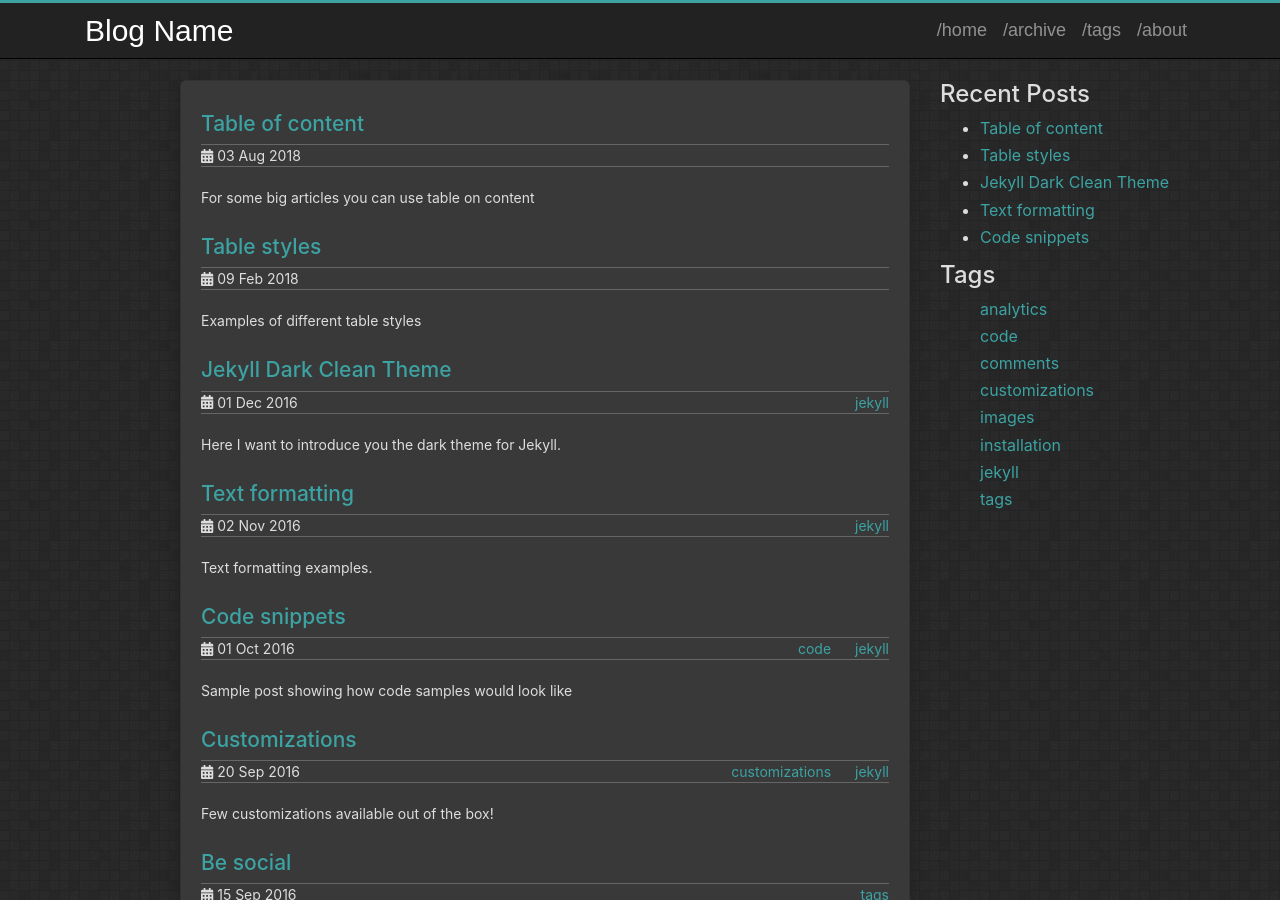
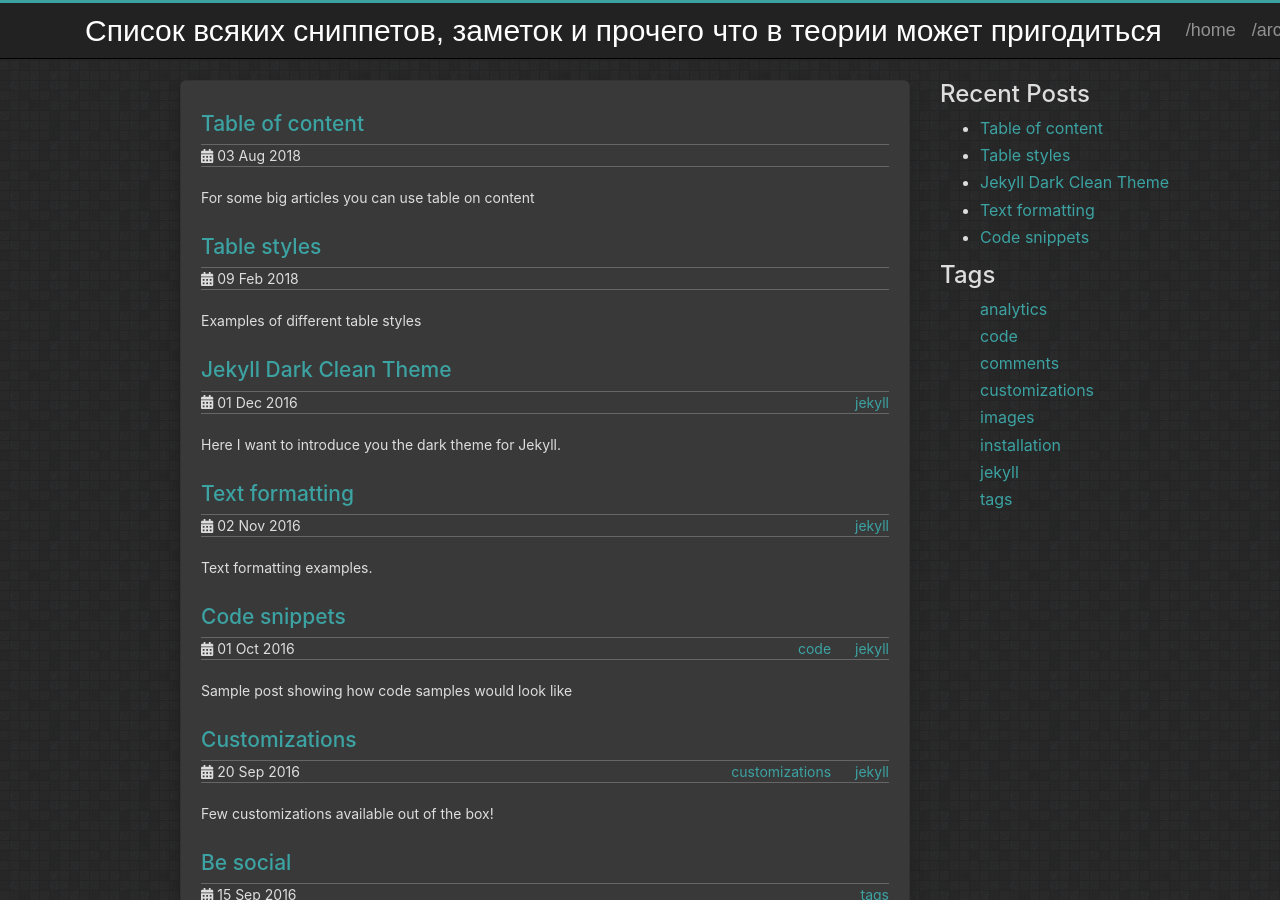
Before and after one commit to NeuroPastor/NeuroPastor.github.io, a Jekyll site: the page built from index.md, in a window 1280 px wide and 900 px high. Built offline with Jekyll 4.4.1, drawn with Linux system fonts in a browser that asks for light colours.

Commit message:
no message

```diff
--- a/_config.yml
+++ b/_config.yml
@@ -1,14 +1,14 @@
 # Jekyll configuration
 
-name: Blog Name
-description: Software Developer
+name: Список всяких сниппетов, заметок и прочего что в теории может пригодиться
+description: Web Fullstack Developer
 
 # Url is currently only used only for the RSS feed in feed.xml
-url: http://streetturtle.github.io
+url: http://neuropastor.github.io
 #url: http://localhost:4000
 
 # For a project page here should be a project name. Otherwise (for user's/organization's page leave it empty)
-baseurl: '/jekyll-clean-dark'
+baseurl: '/'
 
 author: Pavel Makhov
 copyright: 2015-2018
@@ -22,7 +22,7 @@ share:
   email: true
 
 social:
-  github: streetturtle
+  github: neuropastor
   stackoverflow: ''
   linkedin:
   instagram: ''
@@ -38,7 +38,7 @@ yandex_metrica:
 # Set this to your disqus shortname to enable comments. Note that the 'comments'
 # setting below must also be true. Individual posts can override 'comments' to
 # disable on a post-by-post basis
-disqus: streetturtle
+#disqus: streetturtle
 comments: false
 
 permalink: /:year/:month/:title/
```
Also changed, not shown: 1 other file.
